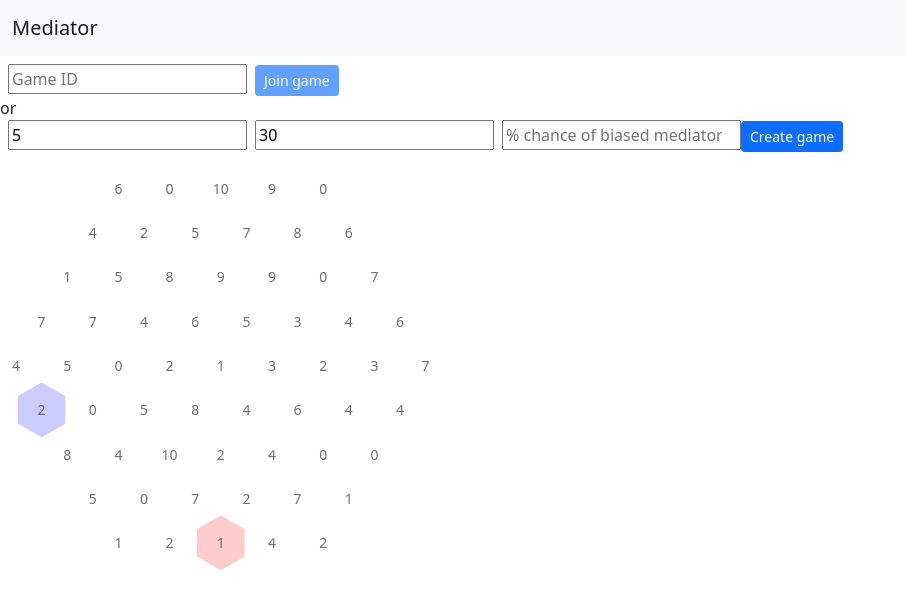
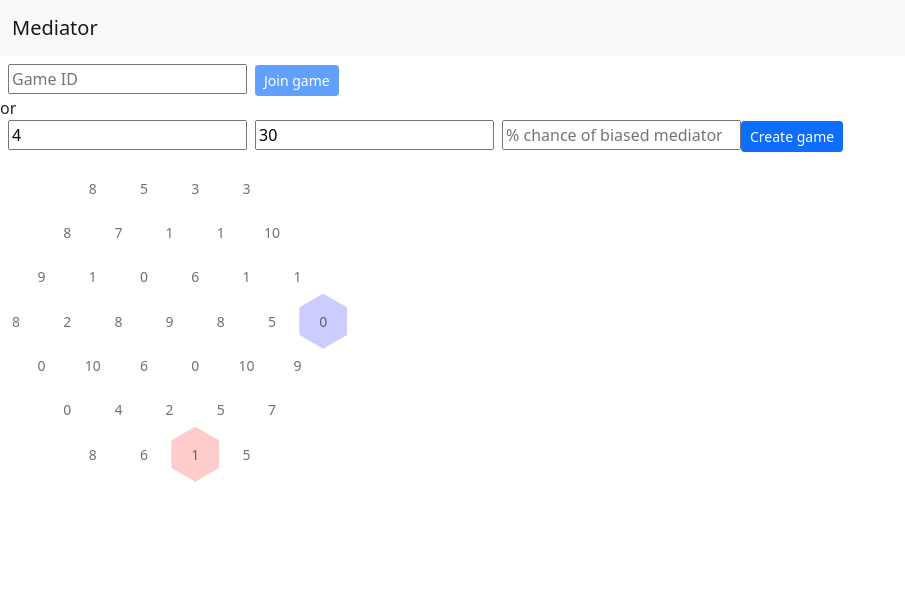
Before and after one commit to speezepearson/mediator, a React (Vite) app: page / in a window 1280 px wide. Shown: the top 608 px of the page, without its empty margins (0-905 px from the left). Built offline with nearby package versions, Linux system fonts and the light colour scheme; no server answers.

Commit message:
tweak ui: make default board size a little more cramped

```diff
--- a/src/App.tsx
+++ b/src/App.tsx
@@ -32,7 +32,7 @@ export function GameSelectionPage() {
   const create = useMutation(api.games.create);
 
   const [gameIdF, setGameIdF] = useState("");
-  const [sizeF, setSizeF] = useState("5");
+  const [sizeF, setSizeF] = useState("4");
   const [startingResourcesF, setStartingResourcesF] = useState("30");
   const [mediatorBiasProbPctF, setMediatorBiasProbPctF] = useState("");
 
```
